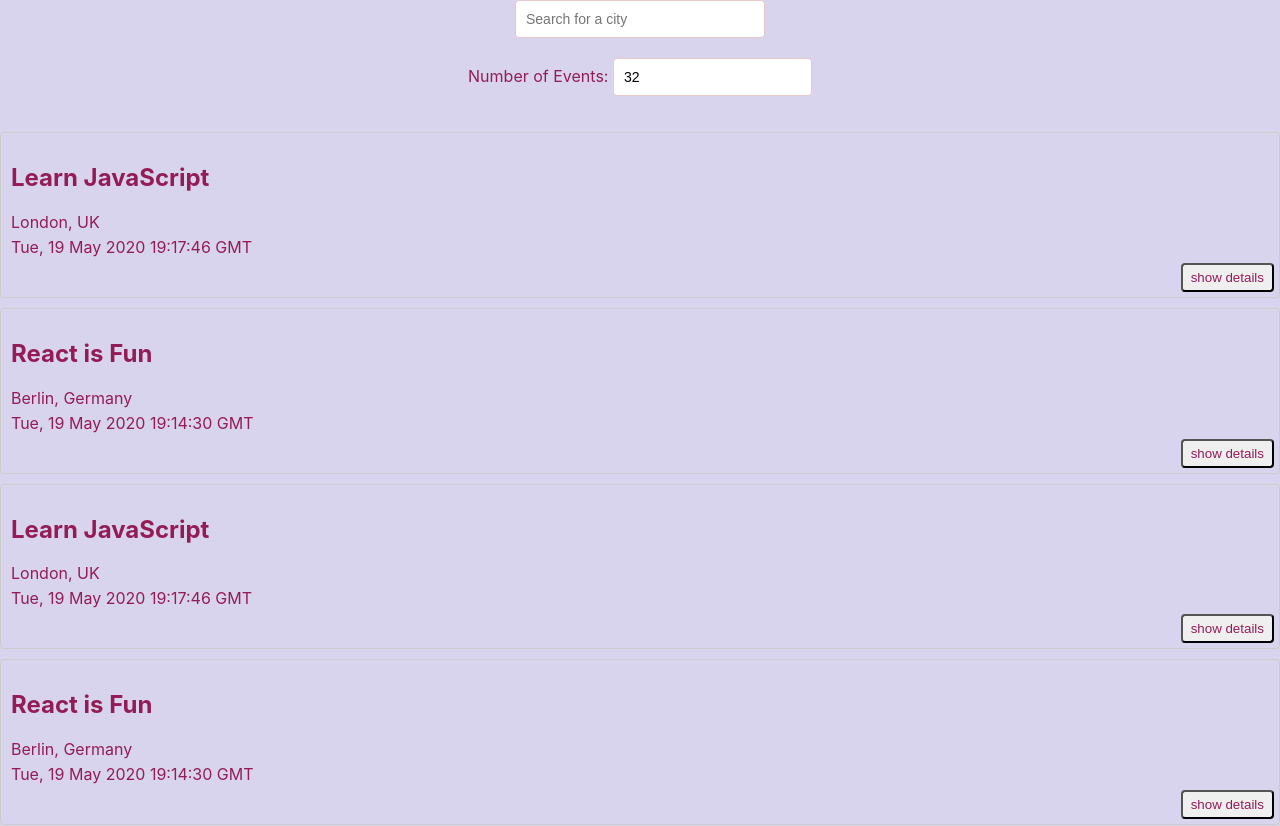
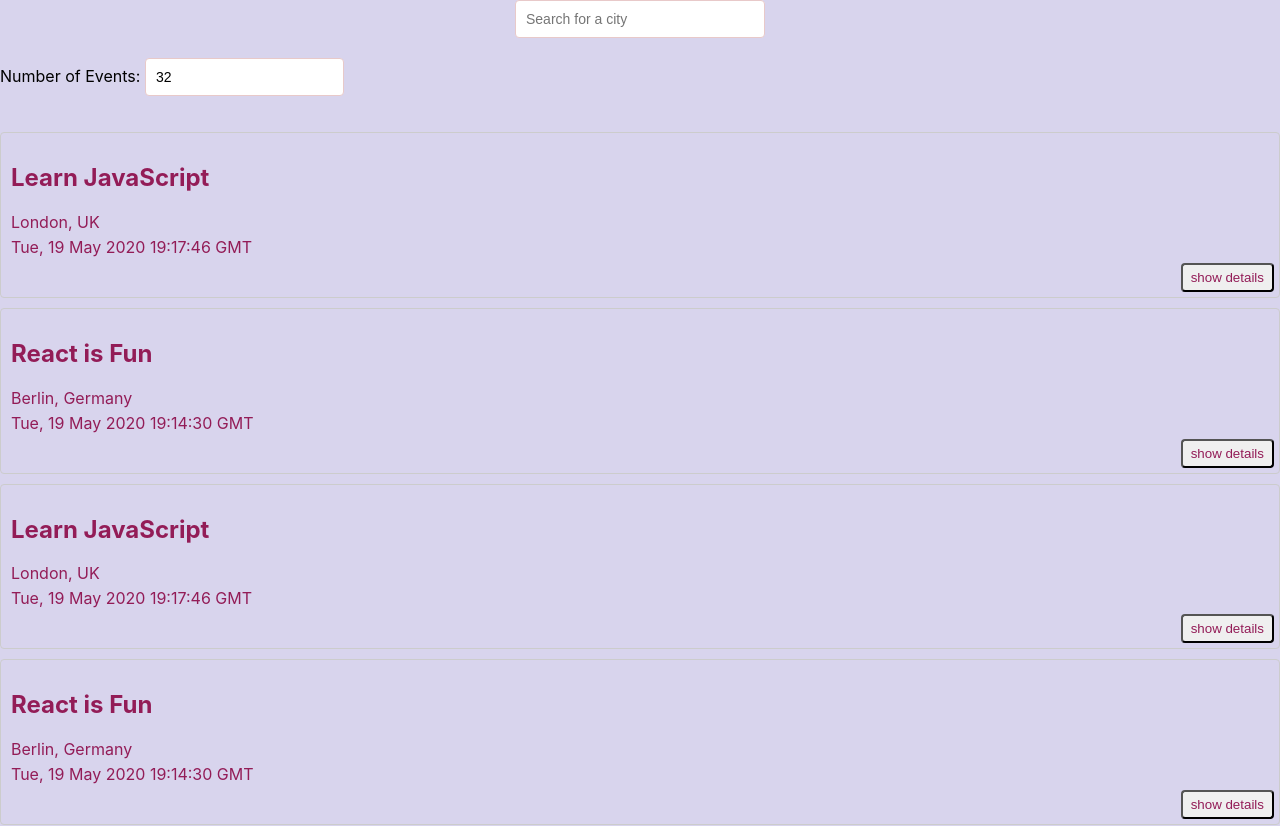
Before and after one commit to solzurch/meet, a React (Create React App) app: page / in a window 1280 px wide. Shown: the top 826 px of the page. Built offline with nearby package versions, Linux system fonts and the light colour scheme.

Commit message:
test app

```diff
--- a/src/App.css
+++ b/src/App.css
@@ -1,9 +1,6 @@
 @import url(https://fonts.googleapis.com/css?family=Roboto:500);
 
-.App {
-  text-align: center;
-  color: rgb(147, 28, 87);
-}
+
 
 .App * {
   box-sizing: border-box;
```
